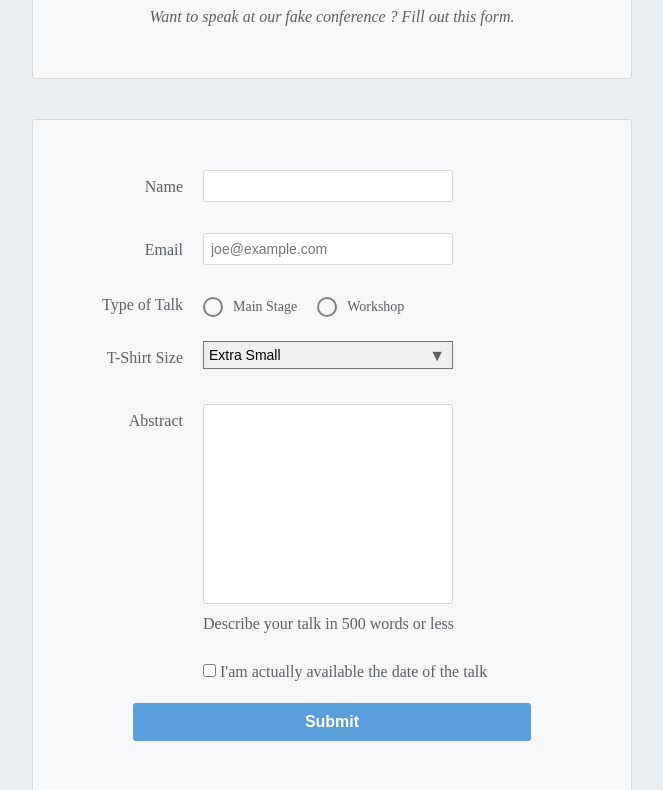
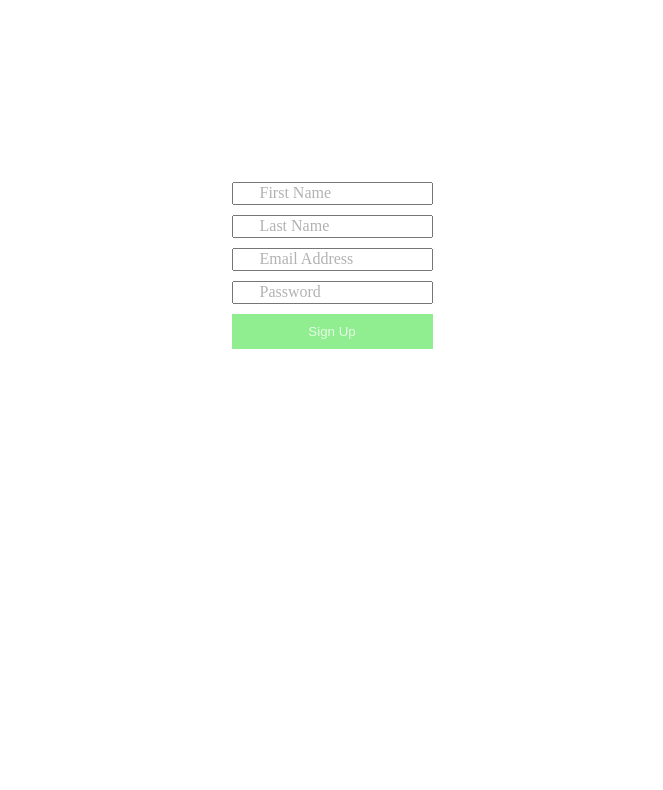
Before and after one commit to Trantuvan/first-form, a plain HTML site: page index.html in a window 1280 px wide. Shown: the part 143-933 px from the top of the page, without its empty margins (308-971 px from the left). After the commit the page ends 816 px from the top, so only its background shows below. Drawn offline with Linux system fonts and the light colour scheme.

Commit message:
UX Design Form

```diff
--- a/index.html
+++ b/index.html
@@ -4,74 +4,29 @@
     <meta charset="UTF-8" />
     <meta http-equiv="X-UA-Compatible" content="IE=edge" />
     <meta name="viewport" content="width=device-width, initial-scale=1.0" />
-    <title>Speaker Submission</title>
+    <title>Form UX</title>
     <link rel="stylesheet" href="./style.css" />
   </head>
   <body>
-    <header class="speaker-form-header">
-      <h1>Speaker Submission</h1>
-      <p>
-        <em>Want to speak at our fake conference ? Fill out this form.</em>
-      </p>
-    </header>
-    <form action="" method="get" class="speaker-form">
-      <div class="form-row">
-        <label for="full-name">Name</label>
-        <input type="text" name="full-name" id="full-name" />
+    <form>
+      <div>
+        <input type="text" name="first_name" id="first_name" required />
+        <label for="first_name">First Name</label>
       </div>
-      <div class="form-row">
-        <label for="email">Email</label>
-        <input
-          type="email"
-          name="email"
-          id="email"
-          placeholder="joe@example.com"
-        />
+      <div>
+        <input type="text" name="last_name" id="last_name" required />
+        <label for="last_name">Last Name</label>
       </div>
-      <fieldset class="legacy-form-row">
-        <legend>Type of Talk</legend>
-        <input
-          type="radio"
-          name="talk-type"
-          id="talk-type-1"
-          value="main-stage"
-        />
-        <label for="talk-type-1" class="radio-label">Main Stage</label>
-        <input
-          type="radio"
-          name="talk-type"
-          id="talk-type-2"
-          value="workshop"
-        />
-        <label for="talk-type-2" class="radio-label">Workshop</label>
-      </fieldset>
-      <div class="form-row select-group">
-        <label for="t-shirt">T-Shirt Size</label>
-        <select name="t-shirt" id="t-shirt">
-          <option value="xs">Extra Small</option>
-          <option value="s">Small</option>
-          <option value="m">Medium</option>
-          <option value="l">Large</option>
-        </select>
+      <div>
+        <input type="email" name="email" id="email" required />
+        <label for="email">Email Address</label>
       </div>
-      <div class="form-row">
-        <label for="abstract">Abstract</label>
-        <textarea name="abstract" id="abstract"></textarea>
-        <div class="instructions">Describe your talk in 500 words or less</div>
+      <div>
+        <input type="password" name="password" id="password" required />
+        <label for="password">Password</label>
       </div>
-      <div class="form-row">
-        <label class="checkbox-label" for="available">
-          <input
-            type="checkbox"
-            name="available"
-            id="available"
-            value="is-available"
-          />
-          <span>I'am actually available the date of the talk</span>
-        </label>
-      </div>
-      <div class="form-row">
-        <button type="submit">Submit</button>
+      <div>
+        <button type="submit">Sign Up</button>
       </div>
     </form>
   </body>
--- a/style.css
+++ b/style.css
@@ -1,268 +1,66 @@
-* {
-  margin: 0;
-  padding: 0;
-  box-sizing: border-box;
-}
-
 body {
-  color: #5d6063;
-  background-color: #eaedf0;
-  font-size: 16px;
-  line-height: 1.3;
-
+  height: 100vh;
   display: flex;
-  flex-direction: column;
+  justify-content: center;
   align-items: center;
 }
 
-.speaker-form-header {
-  text-align: center;
-  background-color: #f6f7f8;
-  border: 1px solid #d6d9dc;
-  border-radius: 3px;
-
-  width: 80%;
-  margin: 40px 0;
-  padding: 50px;
+form {
+  max-width: 450px;
+  display: flex;
+  flex-direction: column;
+  gap: 10px;
 }
 
-.speaker-form-header h1 {
-  font-size: 30px;
-  margin-bottom: 20px;
-}
-
-.speaker-form {
-  background-color: #f6f7f8;
-  border: 1px solid #d6d9dc;
-  border-radius: 3px;
-
-  width: 80%;
-  padding: 50px;
-  margin: 0 0 40px;
-}
-
-.form-row {
-  margin-bottom: 40px;
-  display: flex;
-  justify-content: flex-start;
-  flex-flow: wrap column;
-}
-
-.form-row input[type="email"],
-.form-row input[type="text"] {
-  background-color: #fff;
-  border: 1px solid #d6d9dc;
-  border-radius: 3px;
-  width: 100%;
-  padding: 7px;
-  font-size: 14px;
-}
-
-.form-row input[type="email"]:invalid,
-.form-row input[type="text"]:invalid {
-  border: 2px solid #d55c5f;
-  color: #d55c5f;
-  box-shadow: none;
-}
-
-.form-row label {
-  margin-bottom: 15px;
-}
-
-.form-row select {
-  -webkit-appearance: none;
-  appearance: none;
-  width: 100%;
-  padding: 5px;
-  font-size: 14px;
-}
-
-.select-group {
+/* *positioning context */
+form > div {
   position: relative;
 }
 
-/* styling inner triangle */
-.select-group::after {
-  position: absolute;
-  content: "▼";
-  font-size: 1rem;
-  top: 40px;
-  right: 10px;
+div > input {
+  padding: 2px 10px;
 }
 
-.form-row textarea {
-  font-family: "Helvetica Neue", Arial, sans-serif;
-  font-size: 14px;
-
-  border: 1px solid #d6d9dc;
-  border-radius: 3px;
-
-  min-height: 200px;
-  margin-bottom: 10px;
-  padding: 7px;
-  resize: none;
+/* *label hidden when input focus */
+div > input[type="text"]:focus + label,
+div > input[type="email"]:focus + label,
+div > input[type="password"]:focus + label {
+  transform: translateX(-173px) translateY(2px) scale(0);
+  transition: all 0.3s cubic-bezier(0.25, 0.25, 0.65, 1);
 }
 
-.form-row .intructions {
-  color: #999;
-  font-size: 14px;
-  margin-bottom: 30px;
+/* *show success */
+div > input[type="text"]:valid,
+div > input[type="email"]:valid,
+div > input[type="password"]:valid {
+  /* !padding-left >= background-size to distance text input to back-img */
+  padding-left: 24px;
+  background: url(./check-64.png);
+  background-repeat: no-repeat;
+  background-size: 20px;
+  background-position: 2px;
 }
 
-.form-row .checkbox-label {
-  margin-bottom: 0;
+div > input[type="text"]:valid + label,
+div > input[type="email"]:valid + label,
+div > input[type="password"]:valid + label {
+  transform: translateX(-173px) translateY(2px) scale(0);
 }
 
-.form-row button {
-  font-size: 16px;
-  font-weight: bold;
-
-  color: #fff;
-  background-color: #599dda;
-
-  border: none;
-  border-radius: 3px;
-
-  padding: 10px 40px;
-  cursor: pointer;
-}
-
-.form-row button:hover {
-  background-color: #76aeed;
-}
-
-.form-row button:active {
-  background-color: #407fc7;
-}
-
-.legacy-form-row {
-  border: none;
-  margin-bottom: 40px;
-}
-
-.legacy-form-row legend {
-  margin-bottom: 15px;
-}
-
-.legacy-form-row .radio-label {
-  display: block;
-  font-size: 14px;
-  padding: 0 20px 0 10px;
-}
-
-.legacy-form-row input[type="radio"] {
-  margin-top: 2px;
-  -webkit-appearance: none;
-  appearance: none;
-  width: 14px;
-  height: 14px;
-  border-radius: 50%;
-  border: 2px solid gray;
-  outline: none;
-}
-
-/* style inner circle */
-.legacy-form-row input[type="radio"]::before {
-  display: block;
-  content: " ";
-  width: 8px;
-  height: 8px;
-  border-radius: 50%;
-  background-color: #5d6063;
-  font-size: 1.2rem;
-  transform: translate(1px, 1px) scale(0);
+/* *looks like placeholder */
+div > label {
+  width: 100%;
+  opacity: 0.3;
+  position: absolute;
+  transform: translateX(-173px) translateY(2px) scale(1);
   transform-origin: center;
   transition: all 0.3s ease-in;
 }
 
-.legacy-form-row input[type="radio"]:checked::before {
-  transform: translate(1px, 1px) scale(1);
-  transition: all 0.3s cubic-bezier(0.25, 0.25, 0.56, 2);
+div > button {
+  border: none;
+  background-color: lightgreen;
+  color: rgba(255, 255, 255, 0.771);
+  width: 100%;
+  padding: 10px 40px;
 }
-
-.legacy-form-row .radio-label,
-.legacy-form-row input[type="radio"] {
-  float: left;
-}
-
-/* *for Desktop >= 700px*/
-@media only screen and (min-width: 700px) {
-  .speaker-form-header,
-  .speaker-form {
-    width: 600px;
-  }
-
-  .form-row {
-    flex-direction: row;
-    /* To avoid strechting */
-    align-items: flex-start;
-    margin-bottom: 20px;
-  }
-
-  .form-row input[type="email"],
-  .form-row input[type="text"],
-  .form-row select,
-  .form-row textarea {
-    width: 250px;
-    height: initial;
-  }
-
-  .form-row label {
-    text-align: right;
-    width: 120px;
-    margin-top: 7px;
-    padding-right: 20px;
-  }
-
-  .form-row .instructions {
-    margin-left: 120px;
-  }
-
-  .form-row .checkbox-label {
-    margin-left: 120px;
-    width: auto;
-  }
-
-  .form-row button {
-    margin: 0 auto;
-    width: 80%;
-  }
-
-  .legacy-form-row {
-    margin-bottom: 10px;
-  }
-
-  .legacy-form-row legend {
-    width: 120px;
-    text-align: right;
-    padding-right: 20px;
-
-    float: left;
-  }
-
-  .legacy-form-row label {
-    position: relative;
-    top: 3px;
-  }
-
-  .legacy-form-row input[type="radio"] {
-    width: 20px;
-    height: 20px;
-  }
-
-  .legacy-form-row input[type="radio"]::before {
-    width: 12px;
-    height: 12px;
-    transform: translate(2px, 2px) scale(0);
-  }
-
-  .legacy-form-row input[type="radio"]:checked::before {
-    transform: translate(2px, 2px) scale(1);
-  }
-
-  /* styling inner triangle */
-  .select-group::after {
-    top: 5px;
-    right: 136px;
-  }
-}
```
Also changed, not shown: check-64.png (added).
